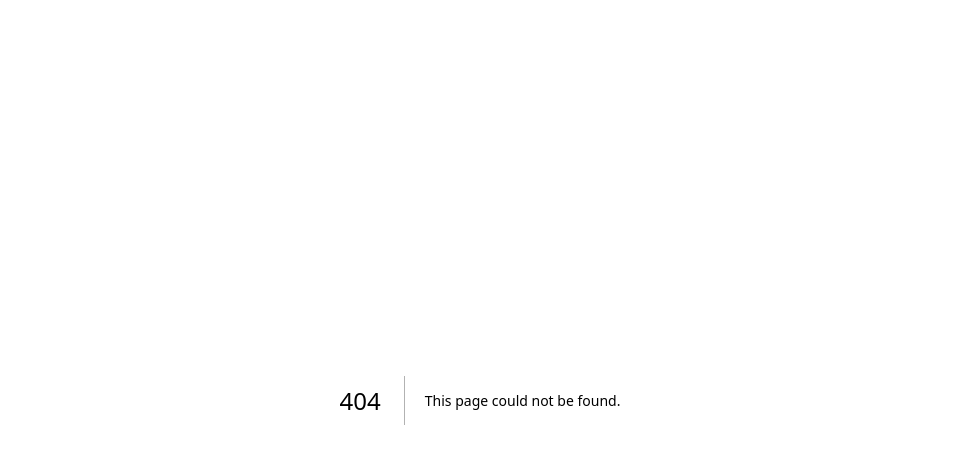
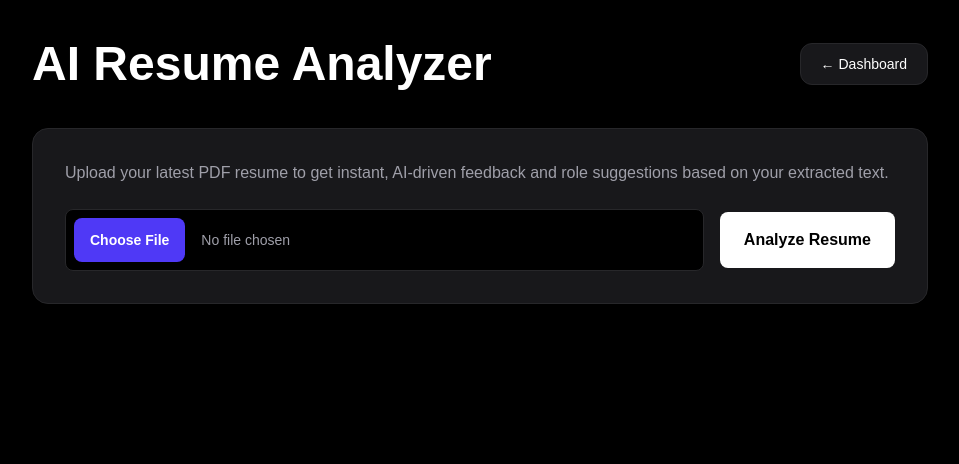
Before and after one commit to Princegupta-78/ai-interview-platform, a Next.js app in the folder frontend/: page /resume in a window 1280 px wide. Before the commit this address had no page. Shown: the top 464 px of the page, without its empty margins (160-1119 px from the left). Built offline with nearby package versions, Linux system fonts and the light colour scheme.

Commit message:
feat: integrated pypdf backend extraction and resume analysis UI

```diff
--- /dev/null
+++ b/frontend/src/app/resume/page.tsx
@@ -0,0 +1,95 @@
+"use client";
+
+import { useState } from "react";
+import Link from "next/link";
+
+export default function ResumePage() {
+  const [file, setFile] = useState<File | null>(null);
+  const [analysis, setAnalysis] = useState("");
+  const [loading, setLoading] = useState(false);
+
+  const uploadResume = async () => {
+    if (!file) {
+      return alert("Please upload a PDF resume");
+    }
+
+    const formData = new FormData();
+    formData.append("file", file);
+    setLoading(true);
+
+    try {
+      const response = await fetch("http://127.0.0.1:8000/analyze-resume", {
+        method: "POST",
+        body: formData,
+      });
+
+      const data = await response.json();
+      setAnalysis(data.analysis);
+    } catch (error) {
+      console.error(error);
+      alert("Resume analysis failed");
+    }
+    setLoading(false);
+  };
+
+  return (
+    <div className="min-h-screen bg-black text-white p-10">
+      <div className="max-w-4xl mx-auto">
+
+        {/* Header */}
+        <div className="flex justify-between items-center mb-10">
+          <h1 className="text-5xl font-bold">AI Resume Analyzer</h1>
+          <Link
+            href="/dashboard"
+            className="bg-zinc-900 border border-zinc-800 text-white px-5 py-2.5 rounded-xl text-sm font-medium hover:bg-zinc-800 transition-colors"
+          >
+            ← Dashboard
+          </Link>
+        </div>
+
+        {/* Upload Box */}
+        <div className="bg-zinc-900 p-8 rounded-2xl border border-zinc-800">
+          <p className="text-zinc-400 mb-6">Upload your latest PDF resume to get instant, AI-driven feedback and role suggestions based on your extracted text.</p>
+
+          <div className="flex items-center gap-4">
+            <input
+              type="file"
+              accept=".pdf"
+              onChange={(e) => {
+                if (e.target.files) {
+                  setFile(e.target.files[0]);
+                }
+              }}
+              className="block w-full text-sm text-zinc-400
+                file:mr-4 file:py-3 file:px-4
+                file:rounded-lg file:border-0
+                file:text-sm file:font-semibold
+                file:bg-indigo-600 file:text-white
+                hover:file:bg-indigo-500 file:cursor-pointer file:transition-colors
+                bg-black border border-zinc-800 rounded-lg p-2"
+            />
+
+            <button
+              onClick={uploadResume}
+              disabled={loading}
+              className="bg-white text-black px-6 py-4 rounded-lg font-bold hover:bg-gray-300 disabled:opacity-50 whitespace-nowrap transition-colors"
+            >
+              {loading ? "Analyzing..." : "Analyze Resume"}
+            </button>
+          </div>
+        </div>
+
+        {/* AI Analysis Output */}
+        {analysis && (
+          <div className="mt-8 bg-zinc-950 p-8 rounded-2xl border border-zinc-800">
+            <h2 className="text-2xl font-bold text-blue-400 mb-4">Diagnostics Complete</h2>
+            <div className="whitespace-pre-wrap leading-relaxed text-zinc-300 font-mono text-sm bg-black/50 border border-zinc-800/50 p-6 rounded-xl">
+              {analysis}
+            </div>
+          </div>
+        )}
+
+      </div>
+    </div>
+  );
+}
```
Also changed, not shown: 1 other file (tests, documents, lock files or other folders).
